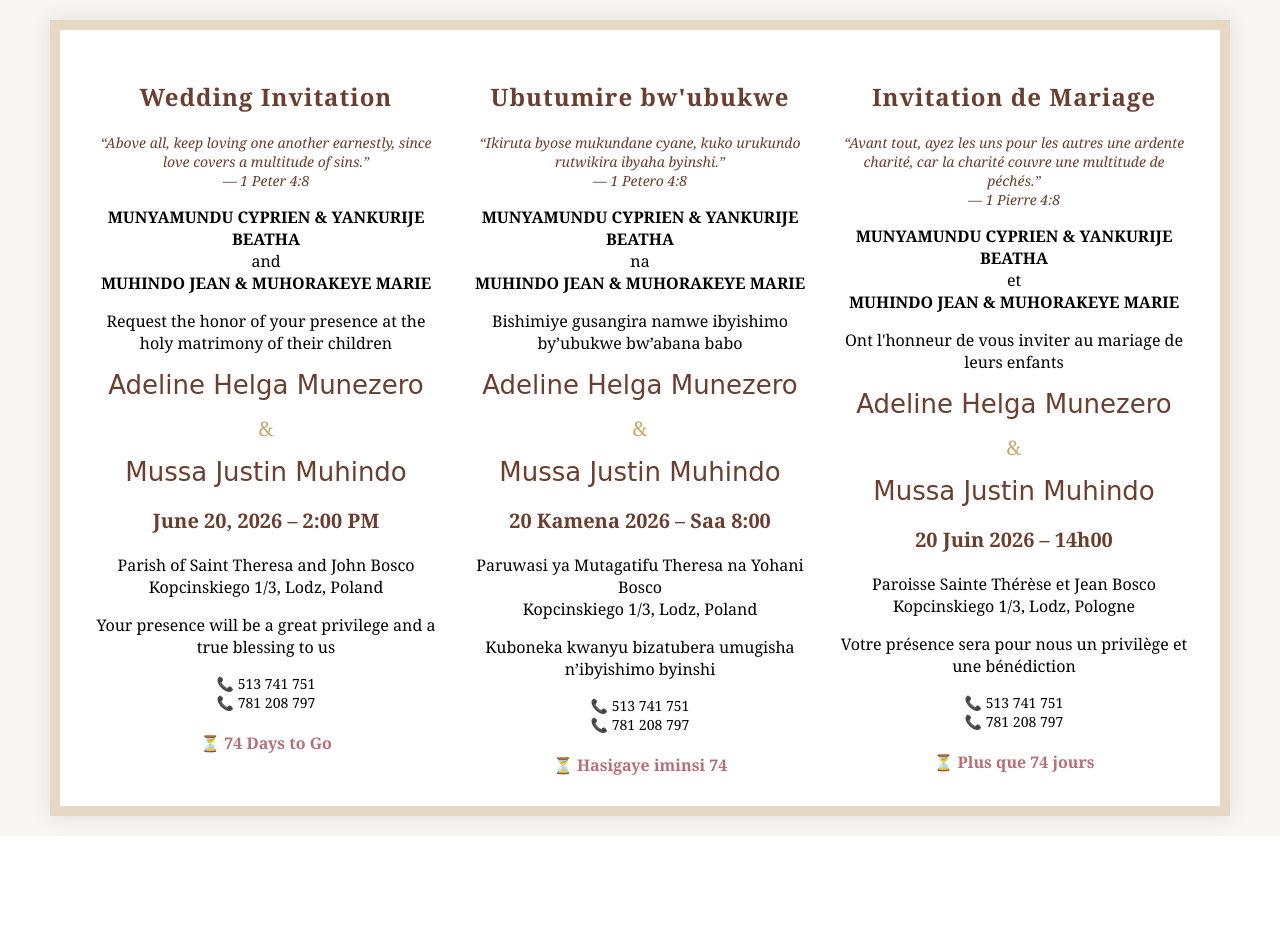
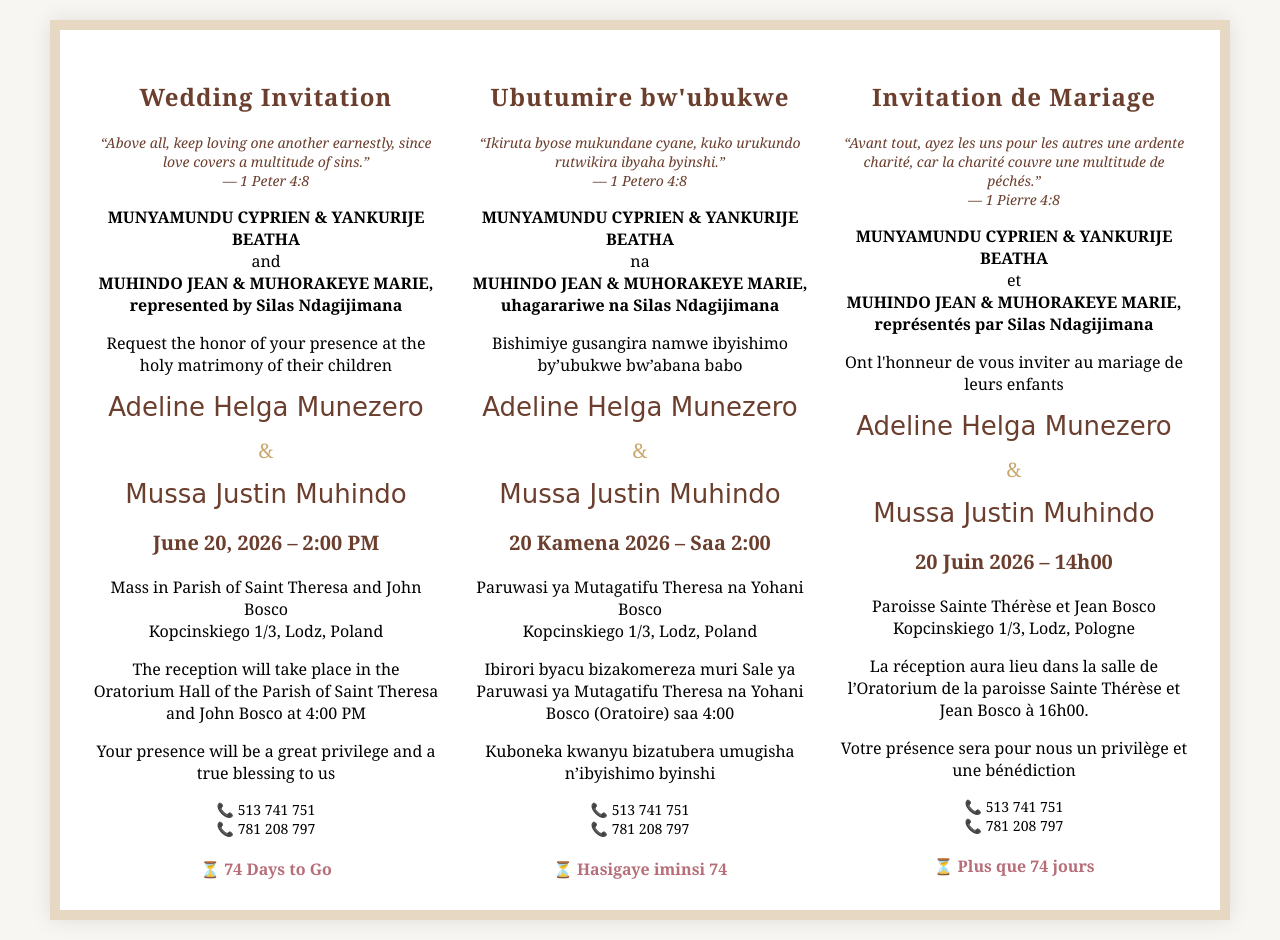
Before and after one commit to jmussamuhindo/wed, a Flask app: page / in a window 1280 px wide. Before the commit the page ends 836 px from the top, so only its background shows below. Run offline with Flask 3, Linux system fonts and the light colour scheme.

Commit message:
monile app

```diff
--- a/templates/index.html
+++ b/templates/index.html
@@ -3,7 +3,7 @@
 <head>
     <title>Wedding Invitation</title>
 
-    <!-- ✅ MOBILE RESPONSIVE -->
+    <!-- ✅ IMPORTANT FOR MOBILE -->
     <meta name="viewport" content="width=device-width, initial-scale=1.0">
 
     <style>
@@ -76,7 +76,7 @@
             font-size: 14px;
         }
 
-        /* ✅ MOBILE RESPONSIVE DESIGN */
+        /* ✅ TABLET SIZE */
         @media (max-width: 900px) {
             .container {
                 flex-wrap: wrap;
@@ -86,6 +86,7 @@
             }
         }
 
+        /* ✅ MOBILE SIZE */
         @media (max-width: 600px) {
             .container {
                 flex-direction: column;
@@ -102,6 +103,9 @@
             }
             .countdown {
                 font-size: 15px;
+            }
+            .bible {
+                font-size: 13px;
             }
             .card {
                 padding: 20px;
@@ -127,7 +131,7 @@
 
         <p><b>MUNYAMUNDU CYPRIEN &amp; YANKURIJE BEATHA</b><br>
         and<br>
-        <b>MUHINDO JEAN &amp; MUHORAKEYE MARIE</b></p>
+        <b>MUHINDO JEAN &amp; MUHORAKEYE MARIE, represented by Silas Ndagijimana</b></p>
 
         <p>Request the honor of your presence at the holy matrimony of their children</p>
 
@@ -138,8 +142,11 @@
         <p class="highlight">June 20, 2026 – 2:00 PM</p>
 
         <p>
-            Parish of Saint Theresa and John Bosco<br>
+            Mass in Parish of Saint Theresa and John Bosco<br>
             Kopcinskiego 1/3, Lodz, Poland
+        </p>
+        <p>
+            The reception will take place in the Oratorium Hall of the Parish of Saint Theresa and John Bosco at 4:00 PM
         </p>
 
         <p>Your presence will be a great privilege and a true blessing to us</p>
@@ -163,7 +170,7 @@
 
         <p><b>MUNYAMUNDU CYPRIEN &amp; YANKURIJE BEATHA</b><br>
         na<br>
-        <b>MUHINDO JEAN &amp; MUHORAKEYE MARIE</b></p>
+        <b>MUHINDO JEAN &amp; MUHORAKEYE MARIE, uhagarariwe na Silas Ndagijimana</b></p>
 
         <p>Bishimiye gusangira namwe ibyishimo by’ubukwe bw’abana babo</p>
 
@@ -171,11 +178,14 @@
         <div class="and">&amp;</div>
         <div class="names">Mussa Justin Muhindo</div>
 
-        <p class="highlight">20 Kamena 2026 – Saa 8:00</p>
+        <p class="highlight">20 Kamena 2026 – Saa 2:00</p>
 
         <p>
             Paruwasi ya Mutagatifu Theresa na Yohani Bosco<br>
             Kopcinskiego 1/3, Lodz, Poland
+        </p>
+        <p>
+            Ibirori byacu bizakomereza muri Sale ya Paruwasi ya Mutagatifu Theresa na Yohani Bosco (Oratoire) saa 4:00
         </p>
 
         <p>Kuboneka kwanyu bizatubera umugisha n’ibyishimo byinshi</p>
@@ -199,7 +209,7 @@
 
         <p><b>MUNYAMUNDU CYPRIEN &amp; YANKURIJE BEATHA</b><br>
         et<br>
-        <b>MUHINDO JEAN &amp; MUHORAKEYE MARIE</b></p>
+        <b>MUHINDO JEAN &amp; MUHORAKEYE MARIE, représentés par Silas Ndagijimana</b></p>
 
         <p>Ont l'honneur de vous inviter au mariage de leurs enfants</p>
 
@@ -212,6 +222,9 @@
         <p>
             Paroisse Sainte Thérèse et Jean Bosco<br>
             Kopcinskiego 1/3, Lodz, Pologne
+        </p>
+        <p>
+            La réception aura lieu dans la salle de l’Oratorium de la paroisse Sainte Thérèse et Jean Bosco à 16h00.
         </p>
 
         <p>Votre présence sera pour nous un privilège et une bénédiction</p>
```
